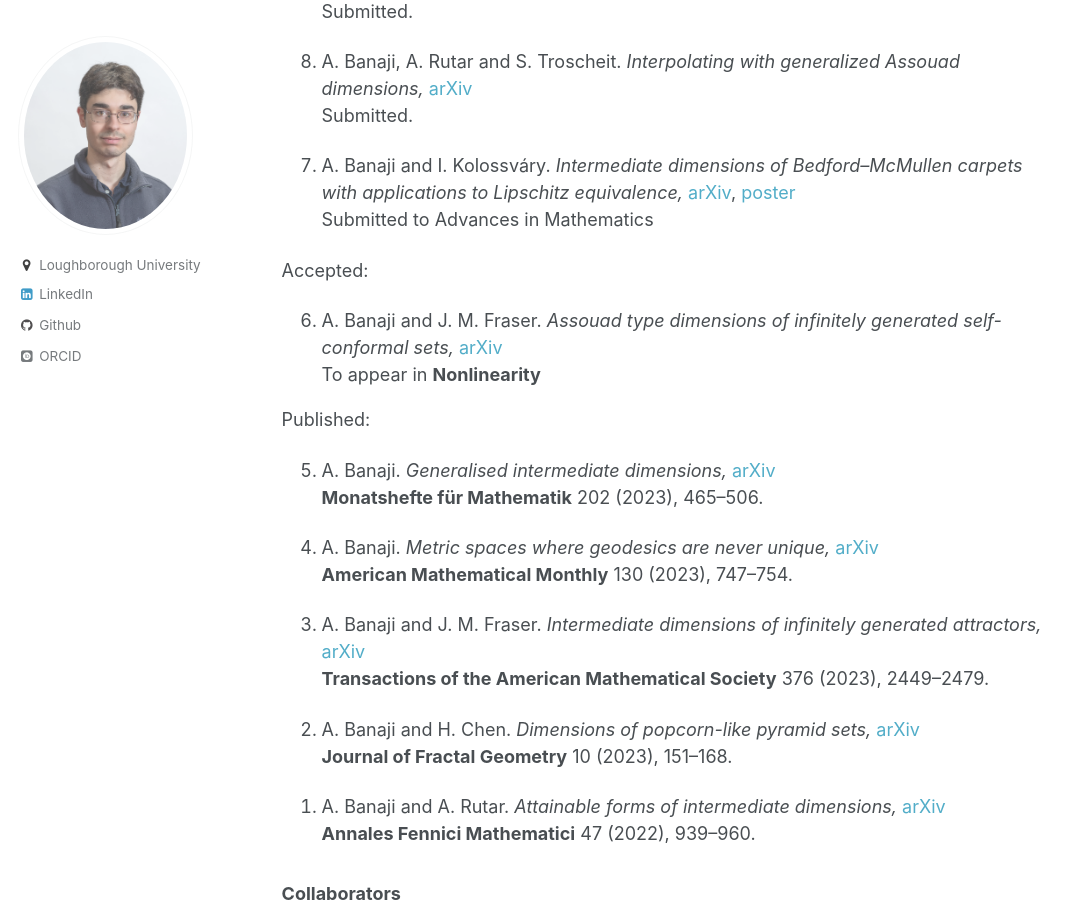
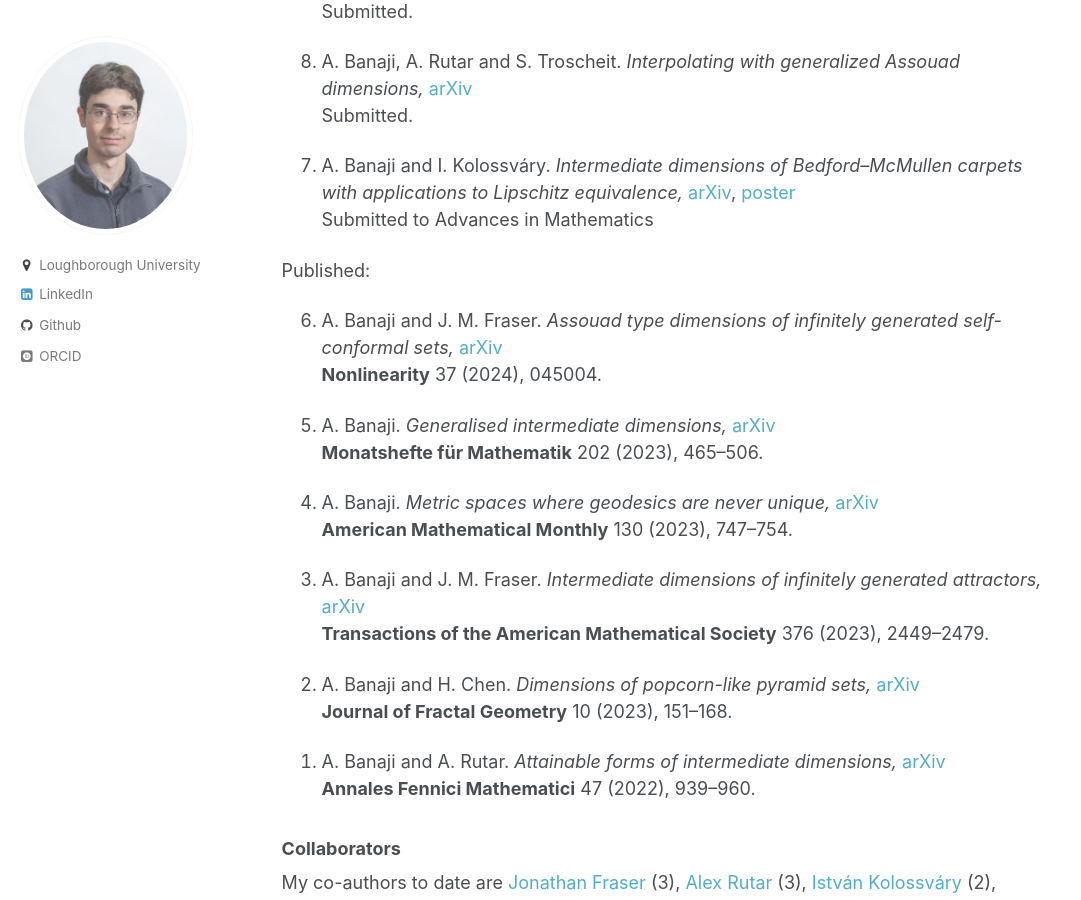
Before and after one commit to amlan-banaji/amlan-banaji.github.io, a Jekyll site: the page built from _pages/publications.md, in a window 1280 px wide and 900 px high, scrolled down 465 px. Shown: the whole window, without its empty margins (0-1081 px from the left). Built offline with Jekyll 4.4.1, drawn with Linux system fonts in a browser that asks for light colours; some web fonts are replaced.

Commit message:
nonlinearity published

```diff
--- a/_pages/publications.md
+++ b/_pages/publications.md
@@ -24,14 +24,10 @@ Submitted to Advances in Mathematics
 {:start="10"}
 {: reversed="reversed"}
 
-Accepted:
+Published:
 
 6. A. Banaji and J. M. Fraser. *Assouad type dimensions of infinitely generated self-conformal sets,* [arXiv](https://arxiv.org/abs/2207.11611)
-To appear in **Nonlinearity**
-{:start="6"}
-{: reversed="reversed"}
-
-Published:
+**Nonlinearity** 37 (2024), 045004.
 
 5. A. Banaji. *Generalised intermediate dimensions,* [arXiv](https://arxiv.org/abs/2011.08613)
 **Monatshefte für Mathematik** 202 (2023), 465–506.
```
Also changed, not shown: 1 other file.
